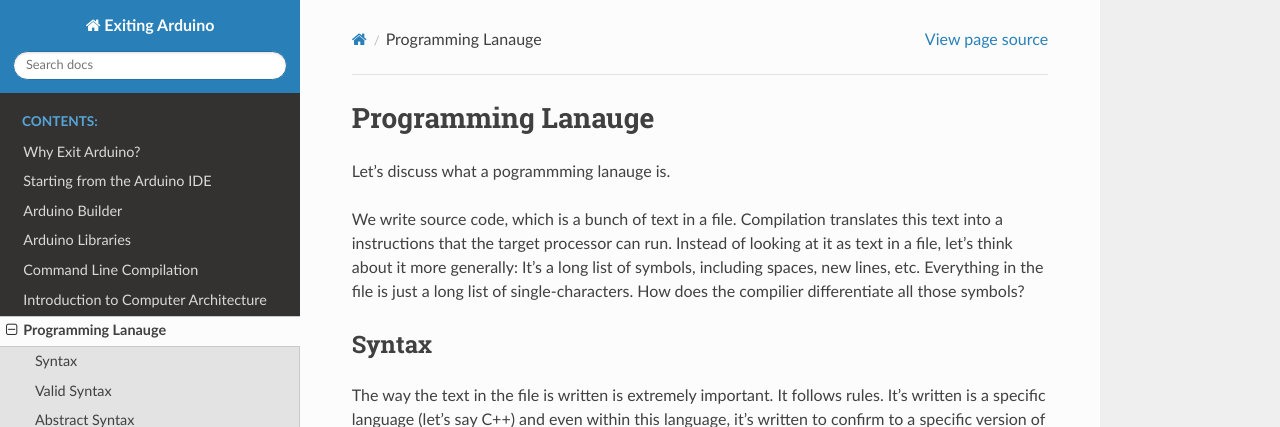
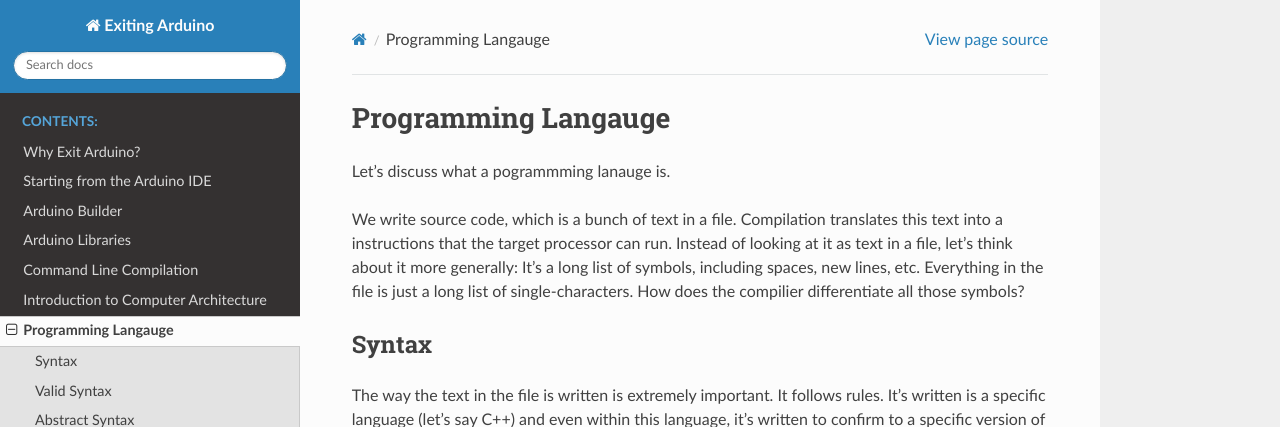
Before and after one commit to marcidy/exiting_arduino, a Sphinx documentation site: the page built from docs/source/programming_language.rst, in a window 1280 px wide and 900 px high. Shown: the top 427 px of the window. Built offline with Sphinx 7.4.7 and the Read the Docs theme 2.0.0, drawn with Linux system fonts in a browser that asks for light colours.

```diff
--- a/docs/source/cli_compile.rst
+++ b/docs/source/cli_compile.rst
@@ -5,7 +5,7 @@ Command Line Compilation
 ========================
 At this stage we have a valid C++ file, maybe output from :ref:`arduino_builder` preprocessing the sketch.  We saw in that section that the IDE actually executes a number of commands not echoed to the screen:
 
-.. literalinclude:: arduino_build_compile_compressed.txt
+.. literalinclude:: _static/arduino_build_compile_compressed.txt
 
 We'll go line by line.  I've expanded the first to split out all the options passed to avr-g++.
 
--- a/docs/source/compilation.rst
+++ b/docs/source/compilation.rst
@@ -133,7 +133,7 @@ Main
 ----
 Every C++ program must have a main function, and only one main function.  You must have noted that arduino doesn't use main, they use loop and setup.  That's because arduino's main program is located somewhere else entirely.  What's that look like you say?  Funny you should ask.  For arduino 1.8.10, it's located in `/home/marcidy/arduino-1.8.10/hardware/arduino/avr/cores/arduino/main.cpp`
 
-.. literalinclude:: main.cpp
+.. literalinclude:: _static/main.cpp
     :language: C++
 
 Well, well, well.  Look at what we have here.  Ignoring everything else, notice the "setup()" function and the "loop()" function?  Do you see why "loop" isn't a loop by itself, but gets executed inside a loop?
--- a/docs/source/programming_language.rst
+++ b/docs/source/programming_language.rst
@@ -1,7 +1,7 @@
 .. _programming_language:
 
-Programming Lanauge
-===================
+Programming Langauge
+====================
 Let's discuss what a pogrammming lanauge is.
 
 We write source code, which is a bunch of text in a file.  Compilation translates this text into a instructions that the target processor can run.   Instead of looking at it as text in a file, let's think about it more generally:  It's a long list of symbols, including spaces, new lines, etc.  Everything in the file is just a long list of single-characters.  How does the compilier differentiate all those symbols?
```
Also changed, not shown: docs/source/arduino_builder.rst (+4 -4 lines), docs/source/_static/arduino_build_compile.txt (renamed from docs/source/arduino_build_compile.txt), docs/source/_static/arduino_build_compile_compressed.txt (renamed from docs/source/arduino_build_compile_compressed.txt), docs/source/_static/arduino_build_dump_perfs-cleaned.txt (renamed from docs/source/arduino_build_dump_perfs-cleaned.txt), docs/source/_static/arduino_build_dump_perfs.txt (renamed from docs/source/arduino_build_dump_perfs.txt), docs/source/_static/arduino_builder_compile.txt (renamed from docs/source/arduino_builder_compile.txt), docs/source/_static/arduino_builder_compile_clean.txt (renamed from docs/source/arduino_builder_compile_clean.txt), 6 other files.
